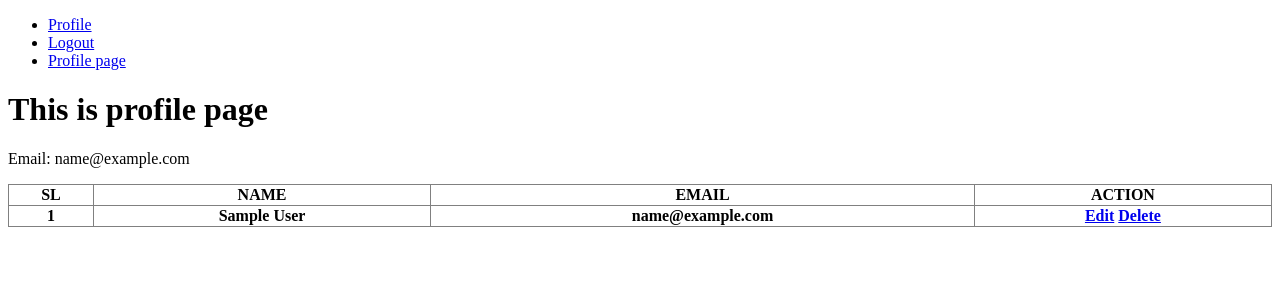
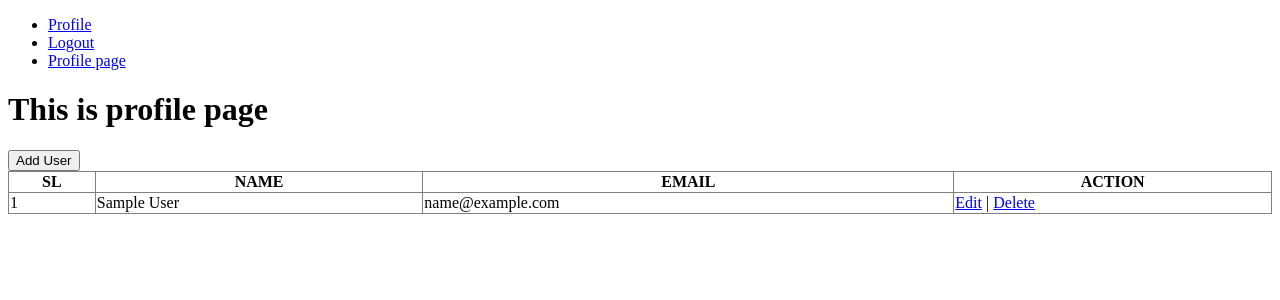
Before and after one commit to prarona06/fb_login_page_validation, a PHP site: the page made by profile.php in a window 1280 px wide. Shown: the top 300 px of the page. Run offline with PHP 8.4, Linux system fonts and the light colour scheme; the visitor is signed in with stand-in values (Sample User, id 1); tables that the repository leaves empty or names only in its code hold one stand-in row (values such as "Sample post"); lists and menus that the app fills with data are empty.

Commit message:
add some delete edit option

```diff
--- a/core/login_core.php
+++ b/core/login_core.php
@@ -33,7 +33,7 @@ if(mysqli_num_rows($run_query) > 0){ //mysqli_num_rows function rows count kore
     $data =mysqli_fetch_assoc($run_query); //// fetch mane tule niye asa assoc  diye array akare dite pari
     if ($data['st_email'] == $email &&   password_verify($password,$data['st_pass'])){
 
-        $_SESSION['email'] = $email;
+        //$_SESSION['email'] = $email;
 
         $cookie_value = sha1(md5($data['st_email']).$data['st_pass']);
         var_dump($cookie_value);
--- a/core/logout_core.php
+++ b/core/logout_core.php
@@ -1,6 +1,8 @@
 <?php
 
 session_start();
+setcookie('PHPCOOKISET', $cookie_value, time() - 120, '/');
+
 session_destroy();
 header('Location: ../index.php');
 exit;
--- a/profile.php
+++ b/profile.php
@@ -1,10 +1,11 @@
-<?php session_start();
-if (!isset($_SESSION['email'])){
+<?php
+
+session_start();
+if (!isset($_SESSION['email'])) {
     header('Location: ./index.php');
-
+    exit;
 }
 ?>
-
 
 <!DOCTYPE html>
 <html lang="en">
@@ -16,17 +17,35 @@ if (!isset($_SESSION['email'])){
 <body>
 
    <div class="mb-3">
-
-           <?php  require_once 'menu.php'; ?>
-
+       <?php require_once 'menu.php'; ?>
        <h1>This is profile page</h1>
-    <p>Email: <?php echo $_SESSION['email'];?></p>
 
    </div>
    <div>
-           <table border="1" style="border-collapse: collapse; width: 100%;">
+<a href="./add_user.php">
+<button type="button" class ="btn btn-primary">Add User</button>
+</a>
+
+   </div>
+   <?php
+if (isset ($_REQUEST['user']))
+{
+    if($_REQUEST['user'] == 'delete'){
+        echo '<p class="text-success">User deleted successfully</p>';
+    }
+     if($_REQUEST['user'] == 'failed'){
+        echo '<p class="text-success">User deleted failed</p>';
+    }
+     if($_REQUEST['user'] == 'added'){
+        echo '<p class="text-success">User added successfully</p>';
+    }
+    }
 
 
+   ?>
+
+   <div>
+       <table border="1" style="border-collapse: collapse; width: 100%;">
            <tr>
                <th>SL</th>
                <th>NAME</th>
@@ -35,25 +54,21 @@ if (!isset($_SESSION['email'])){
            </tr>
 
            <?php
-                $students ="SELECT * FROM students";
-                $run_query = mysqli_query($connect, $students);
+           $query ="SELECT * FROM students";
+           $run_query = mysqli_query($connect, $query);
 
-                if(mysqli_num_rows($run_query) >0){
-                    $i =1;
-
-                    while($students = mysqli_fetch_assoc($run_query)){
-
-
+           if (mysqli_num_rows($run_query) > 0) {
+               $i = 1;
+               while ($student = mysqli_fetch_assoc($run_query)) {
            ?>
-
                <tr>
-                     <th><?php echo $i ; $i++;?></th>
-                    <th><?php echo $students['st_name']?></th>
-                    <th><?php echo $students['st_email']?></th>
-                    <th>
-                        <a href="#"> Edit</a>
-                         <a href="#"> Delete</a>
-                </th>
+                   <td><?php echo $i; $i++; ?></td>
+                   <td><?php echo $student['st_name']; ?></td>
+                   <td><?php echo $student['st_email']; ?></td>
+                   <td>
+                       <a class="edit" href="edit_user.php?id=<?php echo $student['id']; ?>">Edit</a> |
+                       <a class="delete" href="core/delete_user.php?id=<?php echo $student['id']; ?>">Delete</a>
+                   </td>
                </tr>
            <?php
                }
@@ -61,5 +76,28 @@ if (!isset($_SESSION['email'])){
            ?>
        </table>
    </div>
+
+   <script src="https://cdnjs.cloudflare.com/ajax/libs/jquery/3.7.1/jquery.min.js"></script>
+   <script type="text/javascript">
+       $(document).ready(function(){
+           $(".delete").on("click", function(e){
+               e.preventDefault();
+               let path = $(this).attr("href");
+
+               if (confirm("Are you sure you want to delete this user?")) {
+                   $.ajax({
+                       type: "GET",
+                       url: path,
+                       success: function(response){
+                           console.log("Successfully deleted!");
+
+                       }
+
+                   });
+               }
+           });
+       });
+   </script>
+
 </body>
 </html>
```
Also changed, not shown: core/delete_user.php (added, +9 -0 lines), js/ajax.js (added, +8 -0 lines), login.php (+6 -4 lines), add_user.php (added). Lines whose indentation alone changed are shown as unchanged.
